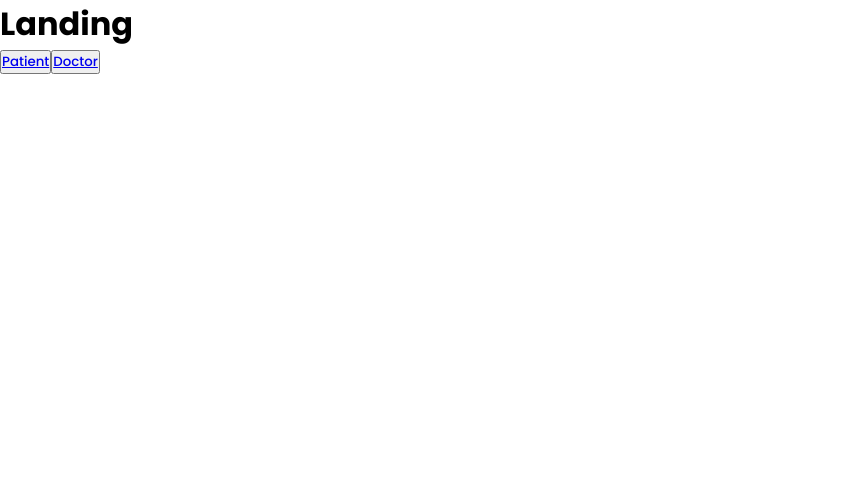
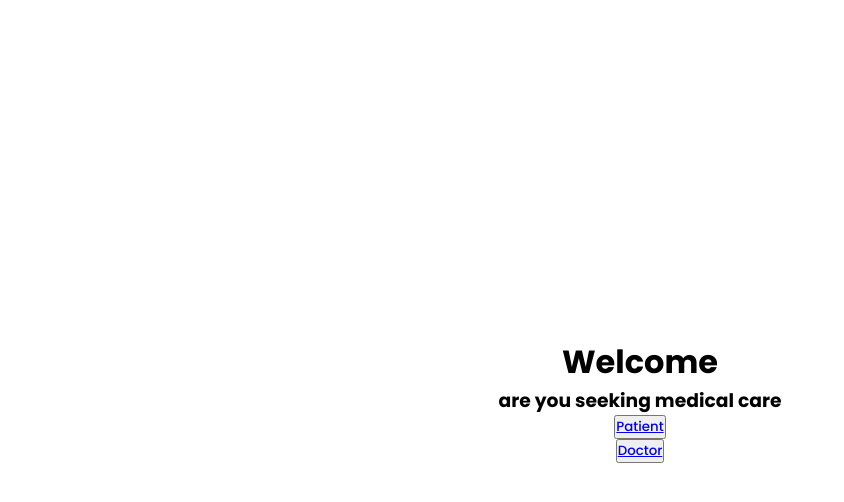
Before and after one commit to HaoChiBao/maplehacks, a React (Create React App) app in the folder client/: page / in a window 1280 px wide. Shown: the top 502 px of the page, without its empty margins (0-844 px from the left). Built offline with nearby package versions, Linux system fonts and the light colour scheme; no server answers; what agora-rtc-sdk-ng would draw is missing.

Commit message:
doctor view

```diff
--- a/client/src/Doctor/dashboard.css
+++ b/client/src/Doctor/dashboard.css
@@ -0,0 +1,6 @@
+.video-call{
+    width: 100vw;
+    height: 100vh;
+    position: absolute;
+    overflow: hidden;
+}
--- a/client/src/Doctor/dashboard.jsx
+++ b/client/src/Doctor/dashboard.jsx
@@ -1,6 +1,7 @@
 import AgoraRTC from 'agora-rtc-sdk-ng';
 
 import PatientList from './patientList'
+import './dashboard.css'
 
 import React, { useEffect, useState } from 'react';
 import { VideoPlayer } from './videoPlayer';
@@ -78,7 +79,13 @@ function DoctorDashboard(){
         }, []);
 
     return (
-        <div className="video-call">
+        <div className="video-call"
+            style={{
+                display: "flex",
+                justifyContent: "center",
+                alignItems: "center",
+            }}
+        >
             <div
             style={{
                 display: "flex",
--- a/client/src/Doctor/patientDisplay.jsx
+++ b/client/src/Doctor/patientDisplay.jsx
@@ -10,7 +10,6 @@ function DisplayPatient(props){
             <h3>{age}</h3>
             Reason:
             <h3>{reason}</h3>
-            =-=-=-=-=-=-=-=-=-=-=-=-=-=-=
         </div>
     )
 }
--- /dev/null
+++ b/client/src/Doctor/patientList.css
@@ -0,0 +1,15 @@
+.patientlist{
+    height: 100%;
+    width: auto;
+    overflow-y: scroll;
+    border: 1px solid #ccc;
+    margin: 1rem;
+    padding: 1rem;
+}
+.patientlist .patient{
+    display: flex;
+    /* align-items: center; */
+    flex-direction: column;
+    padding: 10px;
+    border-bottom: 1px solid #ccc;
+}
--- a/client/src/Doctor/patientList.jsx
+++ b/client/src/Doctor/patientList.jsx
@@ -1,5 +1,6 @@
 import DisplayPatient from "./patientDisplay";
 import { useState } from "react";
+import "./patientList.css";
 function PatientList(){
     const patients = [
         {
@@ -17,17 +18,24 @@ function PatientList(){
             age: 19,
             reason: 'Dying',
         },
+        {
+            name: 'John Doe',
+            age: 20,
+            reason: 'Cough',
+        },
+        {
+            name: 'Burry Koe',
+            age: 10,
+            reason: 'Can\'t breath',
+        }
     ]
     const [currentPatient, setCurrentPatient] = useState(patients[2])
     return (
-        <div>
+        <div className="patientlist">
             <h1>Patient List</h1>
             {patients.map((patient) => {
                 return <DisplayPatient patient = {patient} key = {'uid'}/>
             })}
-
-            <h1>Current Patient</h1>
-            <DisplayPatient patient = {currentPatient}/>
         </div>
     )
 }
--- /dev/null
+++ b/client/src/landing.css
@@ -0,0 +1,8 @@
+.landing-page{
+    width: 100vw;
+    height: 100vh;
+    display: flex;
+    align-items: center;
+    justify-content: center;
+    flex-direction: column;
+}
--- a/client/src/landing.jsx
+++ b/client/src/landing.jsx
@@ -1,11 +1,13 @@
 import React from "react";
 import { Link } from "react-router-dom";
+import "./landing.css";
 
 const Landing = () => {
   const handleClick = () => {};
   return (
-    <div>
-      <h1>Landing</h1>
+    <div className="landing-page">
+      <h1>Welcome</h1>
+      <h3>are you seeking medical care</h3>
       <button>
         <Link to={`/patient`}>Patient</Link>
       </button>
```
